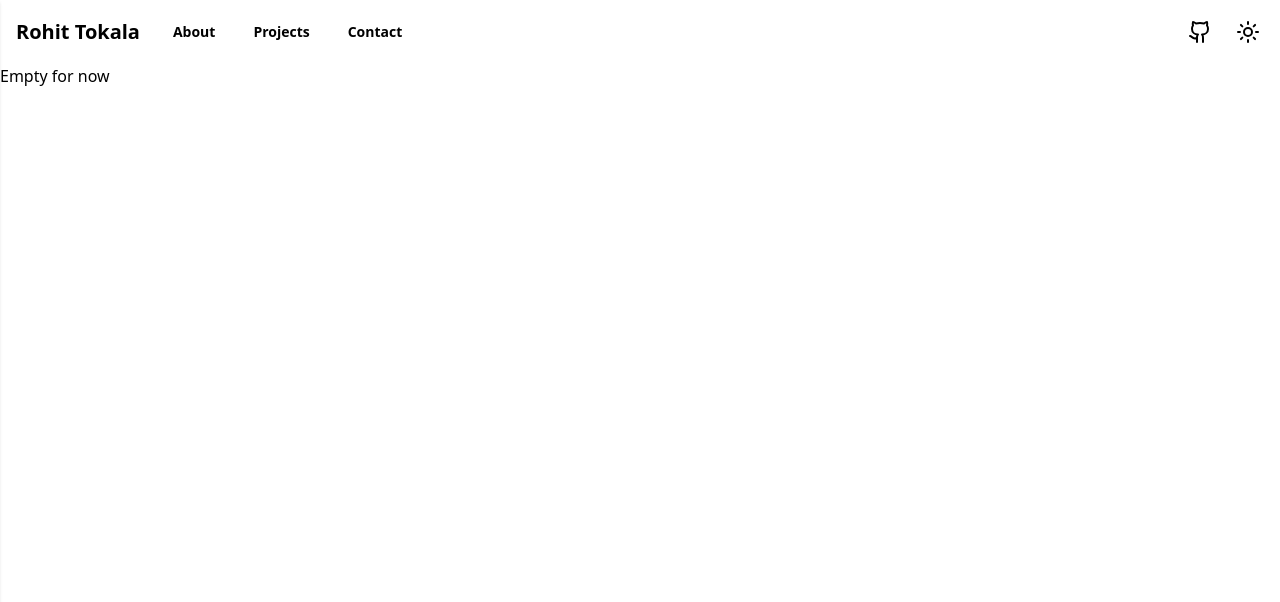
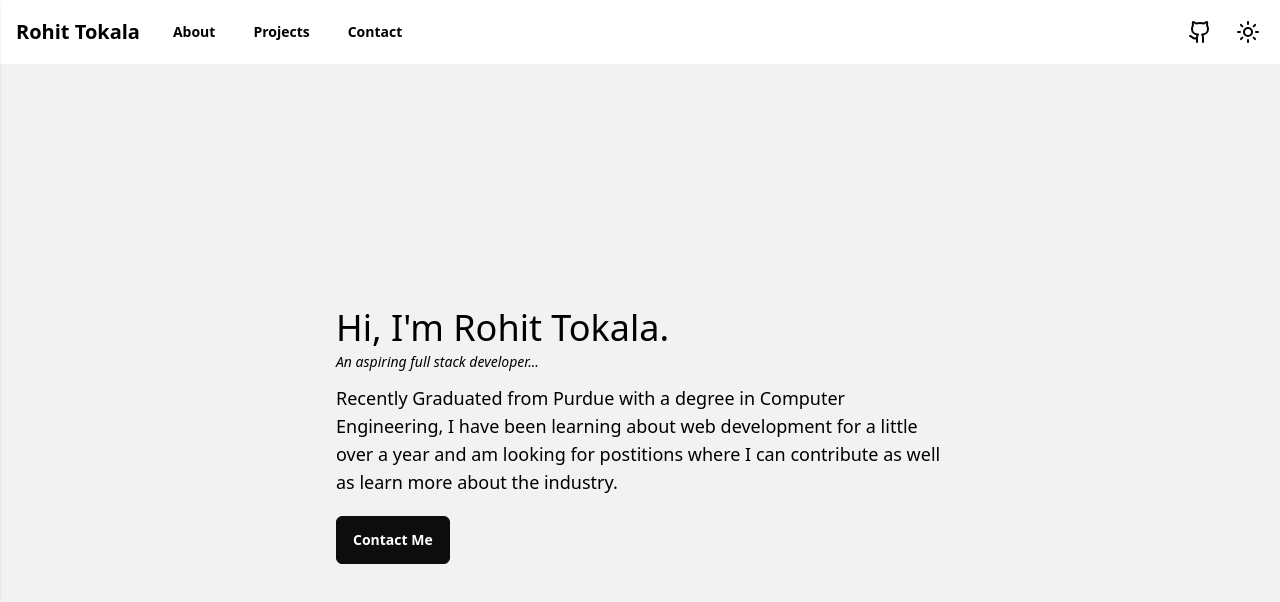
Before and after one commit to rtokala14/personal-portfolio, a Next.js app: page / in a window 1280 px wide. Shown: the top 602 px of the page. Built offline with nearby package versions, Linux system fonts and the light colour scheme.

Commit message:
Add introduction hero homepage

```diff
--- a/src/app/layout.tsx
+++ b/src/app/layout.tsx
@@ -25,7 +25,7 @@ export default function RootLayout({
           <div className="drawer">
             <input type="checkbox" id="nav-drawer" className="drawer-toggle" />
             <div className="drawer-content flex flex-col">
-              <nav className="sticky backdrop-blur-md navbar h-14 p-2 top-0 w-full flex items-center justify-between">
+              <nav className="sticky backdrop-blur-lg navbar h-14 p-2 top-0 w-full flex items-center justify-between">
                 <div className="navbar-start flex items-center gap-4">
                   <div className="md:hidden flex-none">
                     <label
--- a/src/app/page.tsx
+++ b/src/app/page.tsx
@@ -1,7 +1,27 @@
+import Image from "next/image";
+import programmerPic from "../../public/programmer_illustration.webp";
+import Link from "next/link";
+
 export default function Home() {
   return (
-    <div className=" h-screen">
-      <div>Empty for now</div>
+    <div className=" min-h-screen snap-proximity snap-y">
+      <div className="h-full snap-center pb-14 bg-base-200 flex flex-col lg:flex-row w-full items-center justify-evenly">
+        <div className=" px-4 w-full md:w-2/3 xl:w-1/2 flex flex-col items-start gap-1">
+          <h1 className=" text-4xl font-medium">{"Hi, I'm Rohit Tokala."}</h1>
+          <p className=" text-sm italic">An aspiring full stack developer...</p>
+          <p className=" pt-2 break-words text-lg">
+            {
+              "Recently Graduated from Purdue with a degree in Computer Engineering, I have been learning about web development for a little over a year and am looking for postitions where I can contribute as well as learn more about the industry."
+            }
+          </p>
+          <Link className="pt-4" href={"/contact"}>
+            <button className="btn rounded-md btn-primary capitalize">
+              Contact Me
+            </button>
+          </Link>
+        </div>
+      </div>
+      <div className="h-full snap-center bg-base-300 w-full"></div>
     </div>
   );
 }
```
